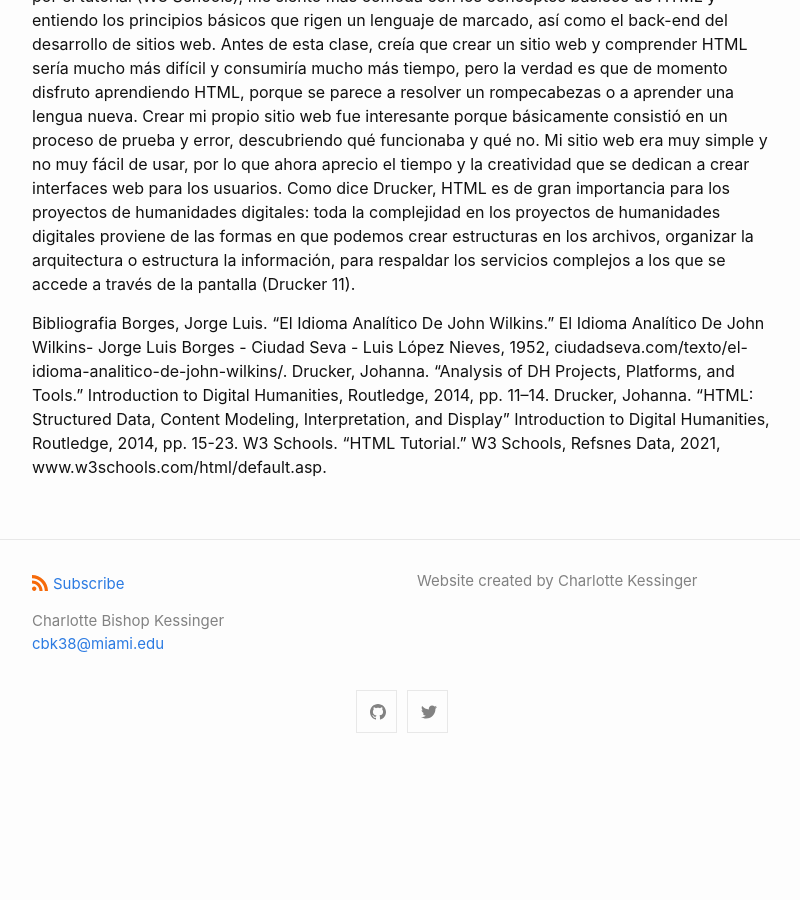
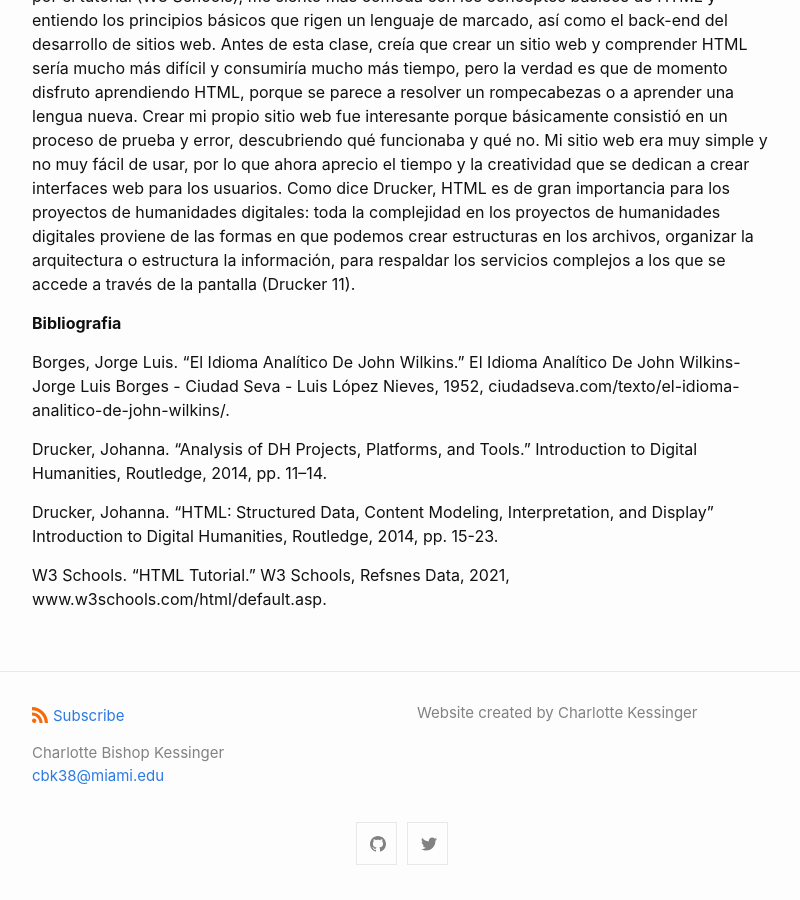
Before and after one commit to charkessinger/charkessinger.github.io, a Jekyll site: the page built from _posts/2021-09-28-ensayo1.md, in a window 1280 px wide and 900 px high, scrolled down 780 px. Shown: the whole window, without its empty margins (238-1038 px from the left). Built offline with Jekyll 4.4.1, drawn with Linux system fonts in a browser that asks for light colours; our own code applies the rules of GitHub Pages for plain Markdown files; before the commit the page ends 1548 px from its top, so only the background shows below that.

```diff
--- a/_posts/2021-09-08-ensayo1.md
+++ b/_posts/2021-09-28-ensayo1.md
@@ -12,8 +12,12 @@ Al principio, HTML parecía complejo y difícil y nunca antes había visto la co
 
 
 
-Bibliografia
+**Bibliografia**
+
 Borges, Jorge Luis. “El Idioma Analítico De John Wilkins.” El Idioma Analítico De John Wilkins- Jorge Luis Borges - Ciudad Seva - Luis López Nieves, 1952, ciudadseva.com/texto/el-idioma-analitico-de-john-wilkins/.
+
 Drucker, Johanna. “Analysis of DH Projects, Platforms, and Tools.” Introduction to Digital Humanities, Routledge, 2014, pp. 11–14.
+
 Drucker, Johanna. “HTML: Structured Data, Content Modeling, Interpretation, and Display” Introduction to Digital Humanities, Routledge, 2014, pp. 15-23.
+
 W3 Schools. “HTML Tutorial.” W3 Schools, Refsnes Data, 2021, www.w3schools.com/html/default.asp.
```
